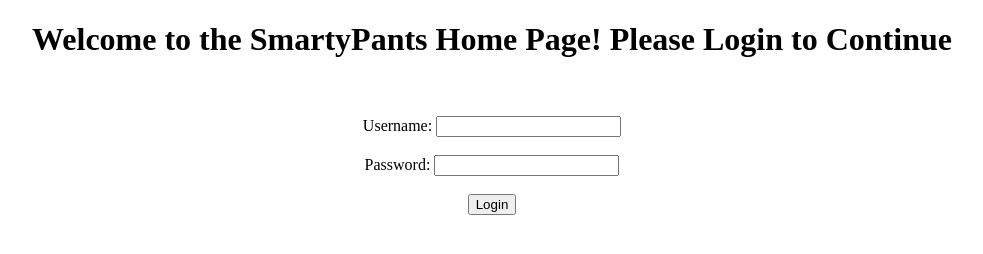
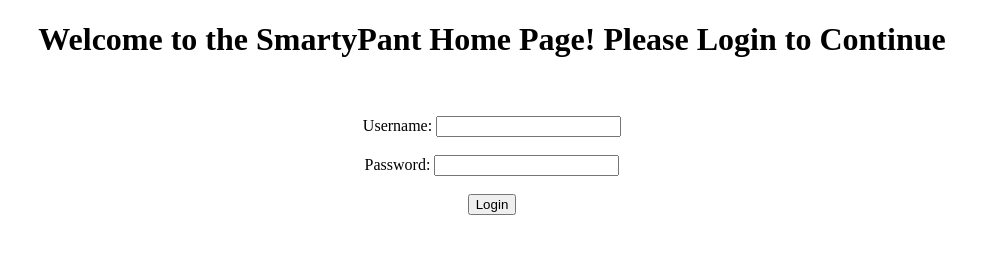
Before and after one commit to smartypant12/smartypant12, a plain HTML site: page index.html in a window 1280 px wide. Shown: the whole page, without its empty margins (148-1131 px from the left). Drawn offline with Linux system fonts and the light colour scheme.

Commit message:
Update index.html to include new Product Name

```diff
--- a/index.html
+++ b/index.html
@@ -11,7 +11,7 @@
 <body>
   <script src="script.js"></script>
   <center>
-    <h1>Welcome to the SmartyPants Home Page! Please Login to Continue</h1>
+    <h1>Welcome to the SmartyPant Home Page! Please Login to Continue</h1>
   </center>
   </br></br>
   <center>
```
